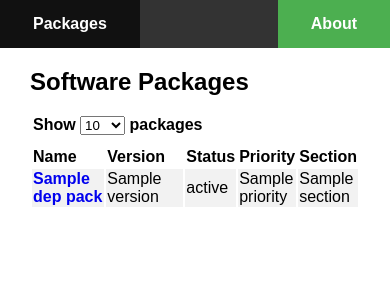
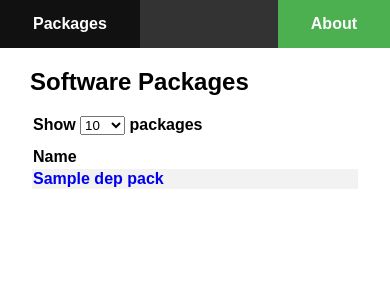
Before and after one commit to pombredanne/software_package_explorer, a Flask app: template templates/index.html in a window 390 px wide. Shown: the top 300 px of the page. Run offline with Flask 2, Linux system fonts and the light colour scheme; the template is opened without the code that fills it: most values are stand-ins (such as "Sample title", 1, 10 or a date in 2020).

Commit message:
displaying only name on mobile

```diff
--- a/static/css/index.css
+++ b/static/css/index.css
@@ -1,8 +1,16 @@
 table{ width: 100%; margin-top: 10px; }
 tbody tr:nth-child(odd){ background-color: #f2f2f2; }
 tr{ text-align: left;}
-td:first-child{ width: 400px; }
-td:nth-child(2){ width: 500px; }
+
 label{ font-weight: bold; padding-left: 3px;}
 #packageTable tr {display: none;}
 #showingInfo { padding-top: 10px; padding-left: 2px;}
+
+@media only screen and (max-width: 425px) {
+    td { display:none; }
+    th { display:none; }
+    td:nth-child(1) { display:table-cell; }
+    th:nth-child(1) { display:table-cell; }
+
+
+}
--- a/templates/index.html
+++ b/templates/index.html
@@ -34,7 +34,7 @@
     <tbody id="packageTable">
       {% for package in packages %}
       <tr>
-        <td><a href="/{{package.name}}">{{ package.name }}</a></td>
+        <td><a href="/{{package.name}}"><div style="width:100%;height:100%">{{ package.name }}</div></a></td>
         <td>{{ package.version }}</td>
         <td>{{ package.status }}</td>
         <td>{{ package.priority }}</td>
```
Also changed, not shown: 1 other file.
